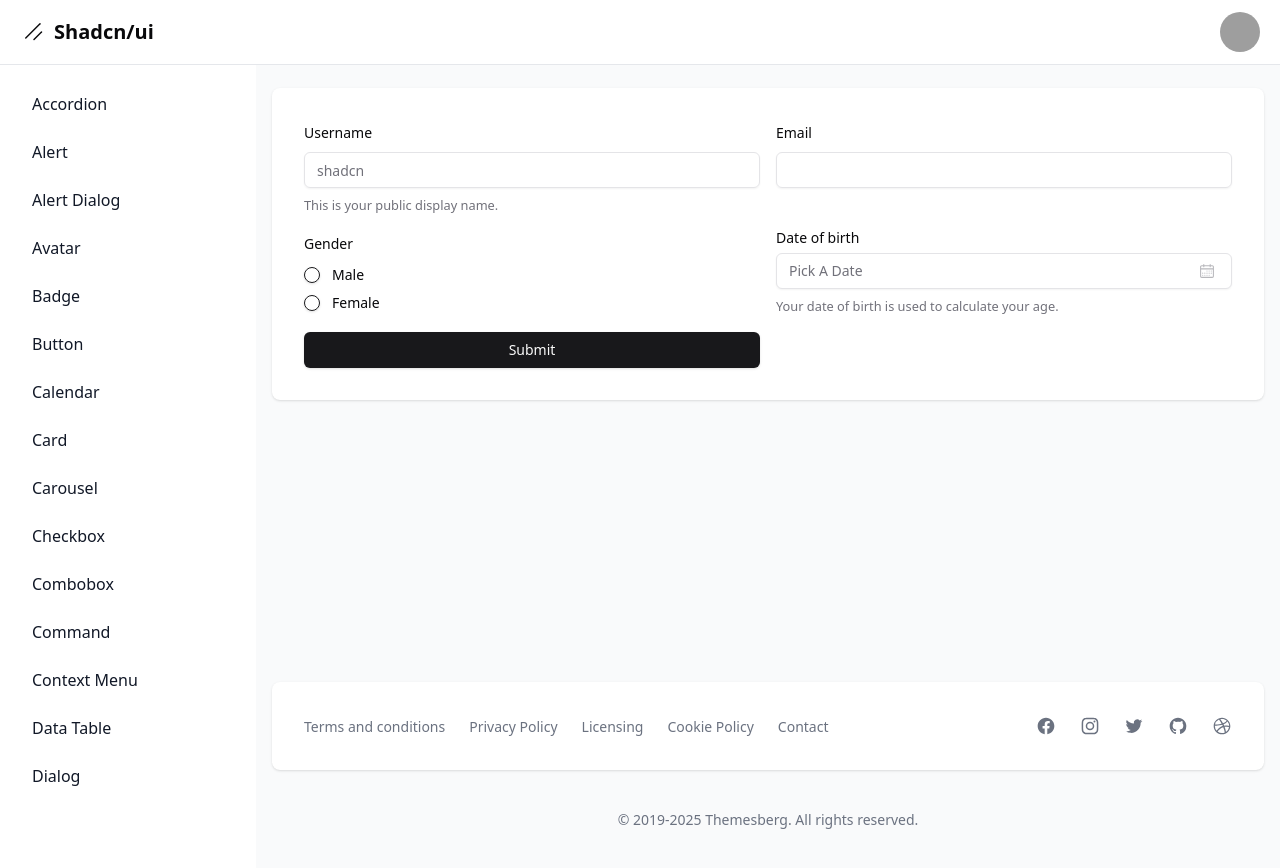
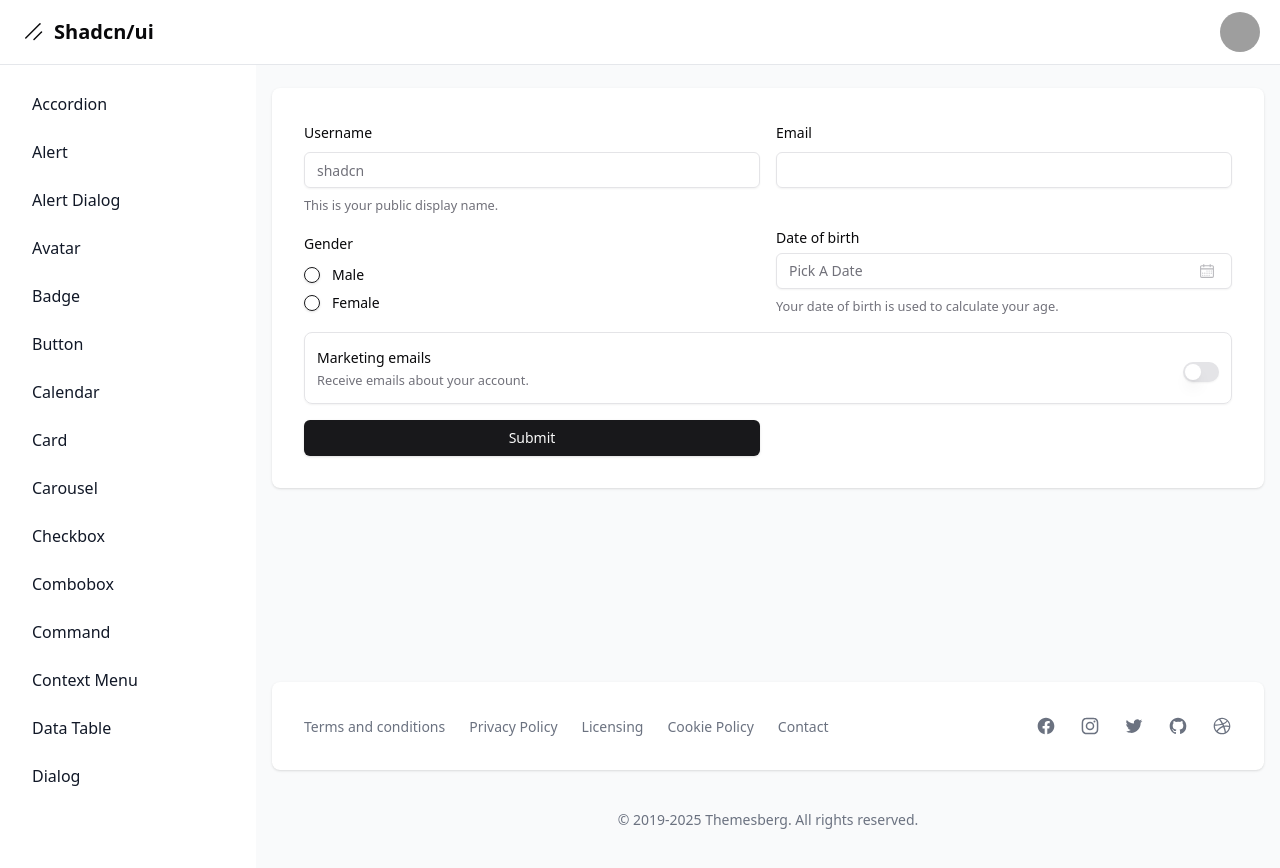
Before and after one commit to michaelrondon27/shadcn-ui, a Next.js app: page /dashboard/form in a window 1280 px wide. Built offline with nearby package versions, Linux system fonts and the light colour scheme; grey boxes are pictures that could not be loaded.

Commit message:
63. Switch

```diff
--- a/package.json
+++ b/package.json
@@ -26,6 +26,7 @@
         "@radix-ui/react-select": "^2.1.4",
         "@radix-ui/react-slider": "^1.2.2",
         "@radix-ui/react-slot": "^1.1.1",
+        "@radix-ui/react-switch": "^1.1.2",
         "@radix-ui/react-tabs": "^1.1.2",
         "@radix-ui/react-toast": "^1.2.4",
         "@radix-ui/react-visually-hidden": "^1.1.1",
--- a/src/app/dashboard/form/page.tsx
+++ b/src/app/dashboard/form/page.tsx
@@ -12,6 +12,7 @@
 import { Input } from "@/components/ui/input";
 import { Popover, PopoverContent, PopoverTrigger } from "@/components/ui/popover";
 import { RadioGroup, RadioGroupItem } from "@/components/ui/radio-group";
+import { Switch } from "@/components/ui/switch";
 
 import { cn } from "@/lib/utils";
 
@@ -19,14 +20,17 @@
     dateOfBirth: z.date({ required_error: "A date of birth is required" }),
     email: z.string().email(),
     gender: z.enum(["male", "female"], { message: "Seleccione" }),
+    marketingEmails: z.boolean().default(false),
     username: z.string().min(2).max(20)
+}).refine((data) => data.marketingEmails === true, {
+    message: "You must agree to receive marketing emails.",
+    path: ["marketingEmails"]
 });
 
 export default function Page() {
     const form = useForm<z.infer<typeof formSchema>>({
         defaultValues: {
             email: "",
-
             username: ""
         },
         resolver: zodResolver(formSchema)
@@ -39,7 +43,7 @@
     return (
         <div>
             <Form { ...form }>
-                <form className="grid grid-cols-2 gap-4" onSubmit={ form.handleSubmit(onSubmit) }>
+                <form className="grid grid-cols-1 sm:grid-cols-2 gap-4" onSubmit={ form.handleSubmit(onSubmit) }>
                     <FormField
                         control={ form.control }
                         name="username"
@@ -166,6 +170,31 @@
                         ) }
                     />
 
+                    <FormField
+                        control={ form.control }
+                        name="marketingEmails"
+                        render={ ({ field }) => (
+                            <FormItem className="flex flex-row items-center justify-between rounded-lg border p-3 shadow-sm col-span-1 sm:col-span-2">
+                                <div className="space-y-0.5">
+                                    <FormLabel>Marketing emails</FormLabel>
+
+                                    <FormDescription>
+                                        Receive emails about your account.
+                                    </FormDescription>
+
+                                    <FormMessage />
+                                </div>
+
+                                <FormControl>
+                                    <Switch
+                                        checked={ field.value }
+                                        onCheckedChange={ field.onChange }
+                                    />
+                                </FormControl>
+                            </FormItem>
+                        ) }
+                    />
+
                     <Button type="submit">
                         Submit
                     </Button>
--- /dev/null
+++ b/src/components/ui/switch.tsx
@@ -0,0 +1,29 @@
+"use client"
+
+import * as React from "react"
+import * as SwitchPrimitives from "@radix-ui/react-switch"
+
+import { cn } from "@/lib/utils"
+
+const Switch = React.forwardRef<
+    React.ElementRef<typeof SwitchPrimitives.Root>,
+    React.ComponentPropsWithoutRef<typeof SwitchPrimitives.Root>
+>(({ className, ...props }, ref) => (
+    <SwitchPrimitives.Root
+        className={cn(
+            "peer inline-flex h-5 w-9 shrink-0 cursor-pointer items-center rounded-full border-2 border-transparent shadow-sm transition-colors focus-visible:outline-none focus-visible:ring-2 focus-visible:ring-ring focus-visible:ring-offset-2 focus-visible:ring-offset-background disabled:cursor-not-allowed disabled:opacity-50 data-[state=checked]:bg-primary data-[state=unchecked]:bg-input",
+            className
+        )}
+        {...props}
+        ref={ref}
+    >
+        <SwitchPrimitives.Thumb
+            className={cn(
+                "pointer-events-none block h-4 w-4 rounded-full bg-background shadow-lg ring-0 transition-transform data-[state=checked]:translate-x-4 data-[state=unchecked]:translate-x-0"
+            )}
+        />
+    </SwitchPrimitives.Root>
+))
+Switch.displayName = SwitchPrimitives.Root.displayName
+
+export { Switch }
```
Also changed, not shown: 1 other file (tests, documents, lock files or other folders).
